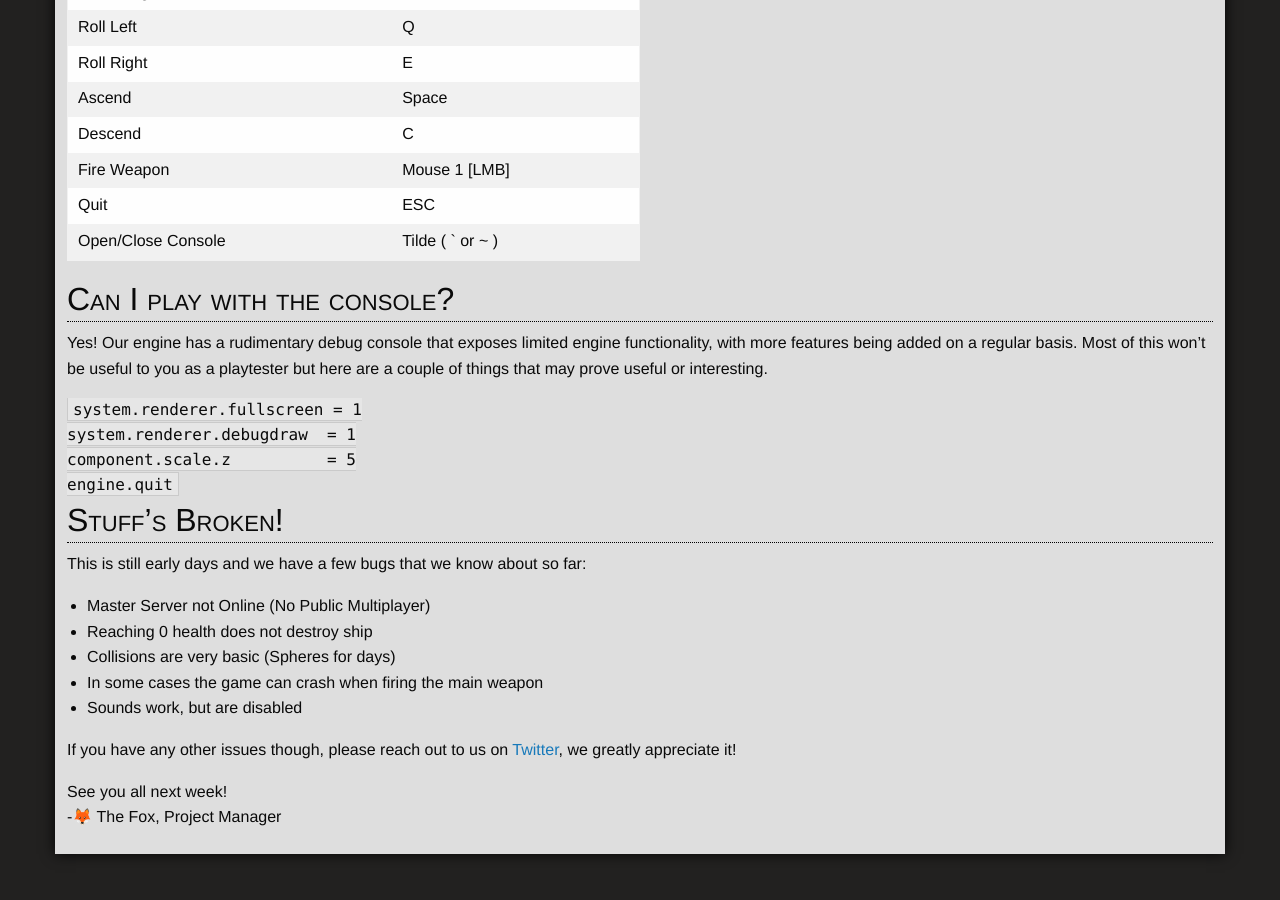
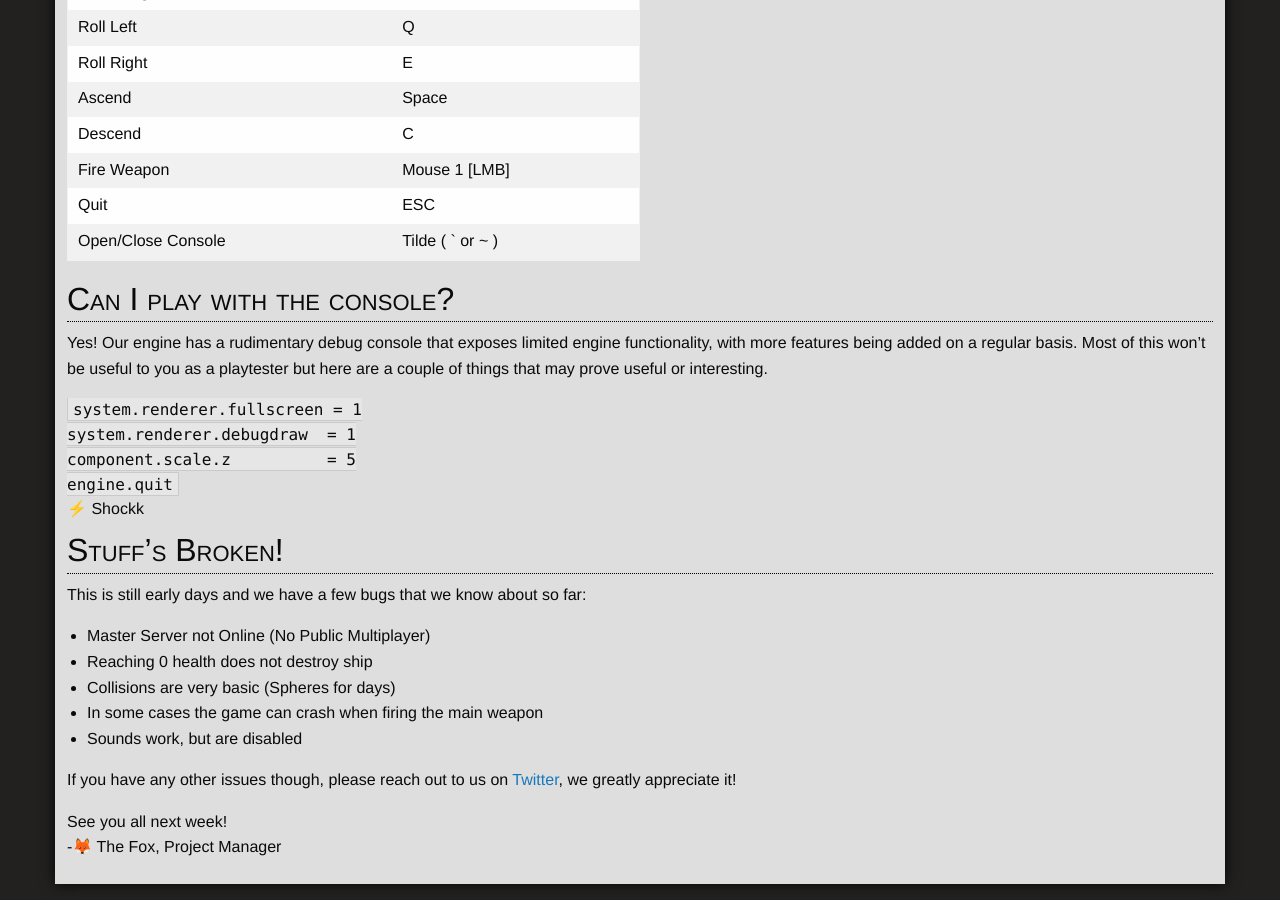
Before and after one commit to corporeality-space/web, a Jekyll site: the page built from _posts/2020-02-23-01-Week-32.md, in a window 1280 px wide and 900 px high, scrolled down 650 px. Built offline with Jekyll 4.4.1, drawn with Linux system fonts in a browser that asks for light colours; nearby versions of some CDN libraries; some web fonts are replaced; our own code applies the rules of GitHub Pages for plain Markdown files; library files that are not in the unit come from our copies; before the commit the page ends 1520 px from its top, so only the background shows below that.

Commit message:
Update 2020-02-23-01-Week-32.md

````diff
--- a/_posts/2020-02-23-01-Week-32.md
+++ b/_posts/2020-02-23-01-Week-32.md
@@ -40,6 +40,8 @@ component.scale.z          = 5
 engine.quit
 ```
 
+###### ⚡ Shockk
+
 # Stuff's Broken!
 
 This is still early days and we have a few bugs that we know about so far:
````
